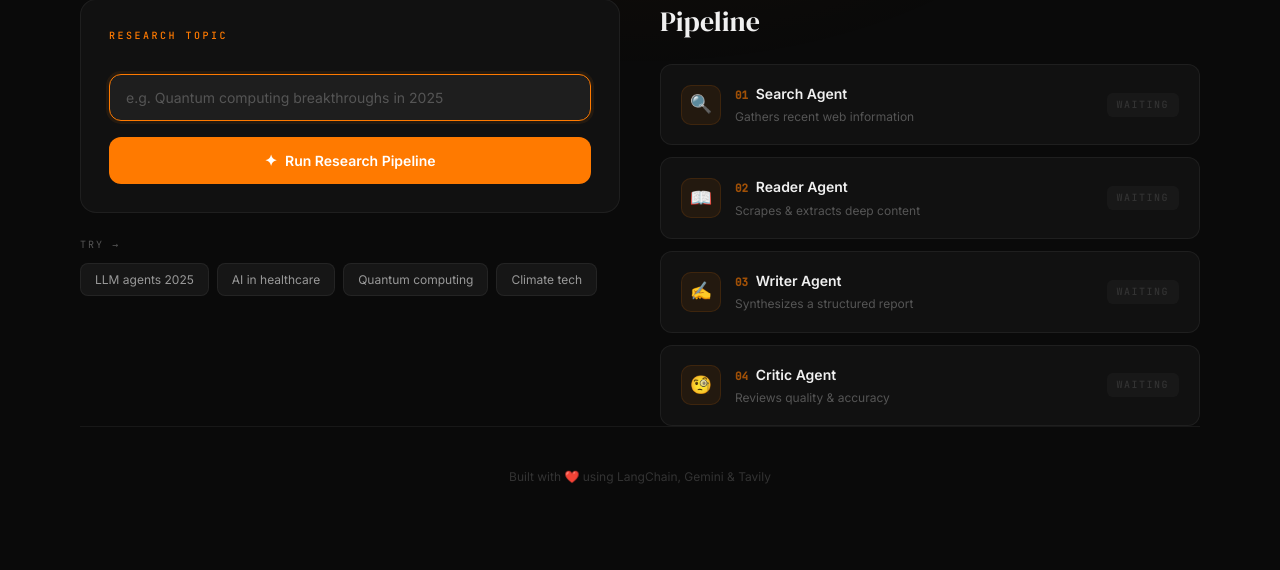
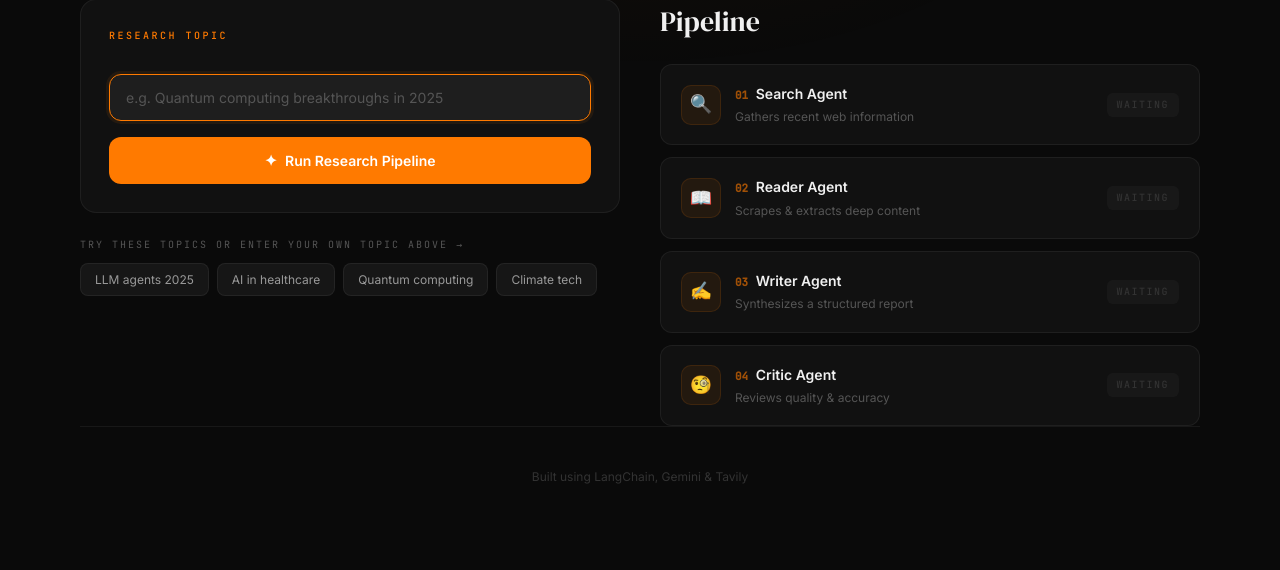
Before and after one commit to Ankita18112005/MultiAgent, a Flask app: page / in a window 1280 px wide. Shown: the part 326-896 px from the top of the page. Run offline with Flask 3, Linux system fonts and the light colour scheme.

Commit message:
Remove heart emoji from footer and update Try section label

```diff
--- a/templates/index.html
+++ b/templates/index.html
@@ -782,7 +782,7 @@
                 </div>
 
                 <div class="try-section">
-                    <div class="try-label">Try →</div>
+                    <div class="try-label">Try these topics or enter your own topic above →</div>
                     <div class="try-tags">
                         <div class="try-tag" onclick="fillTopic('LLM agents 2025')">LLM agents 2025</div>
                         <div class="try-tag" onclick="fillTopic('AI in healthcare research')">AI in healthcare</div>
@@ -857,7 +857,7 @@
         </section>
 
         <footer class="footer">
-            Built with ❤️ using LangChain, Gemini &amp; Tavily
+            Built using LangChain, Gemini &amp; Tavily
         </footer>
     </div>
 
```
